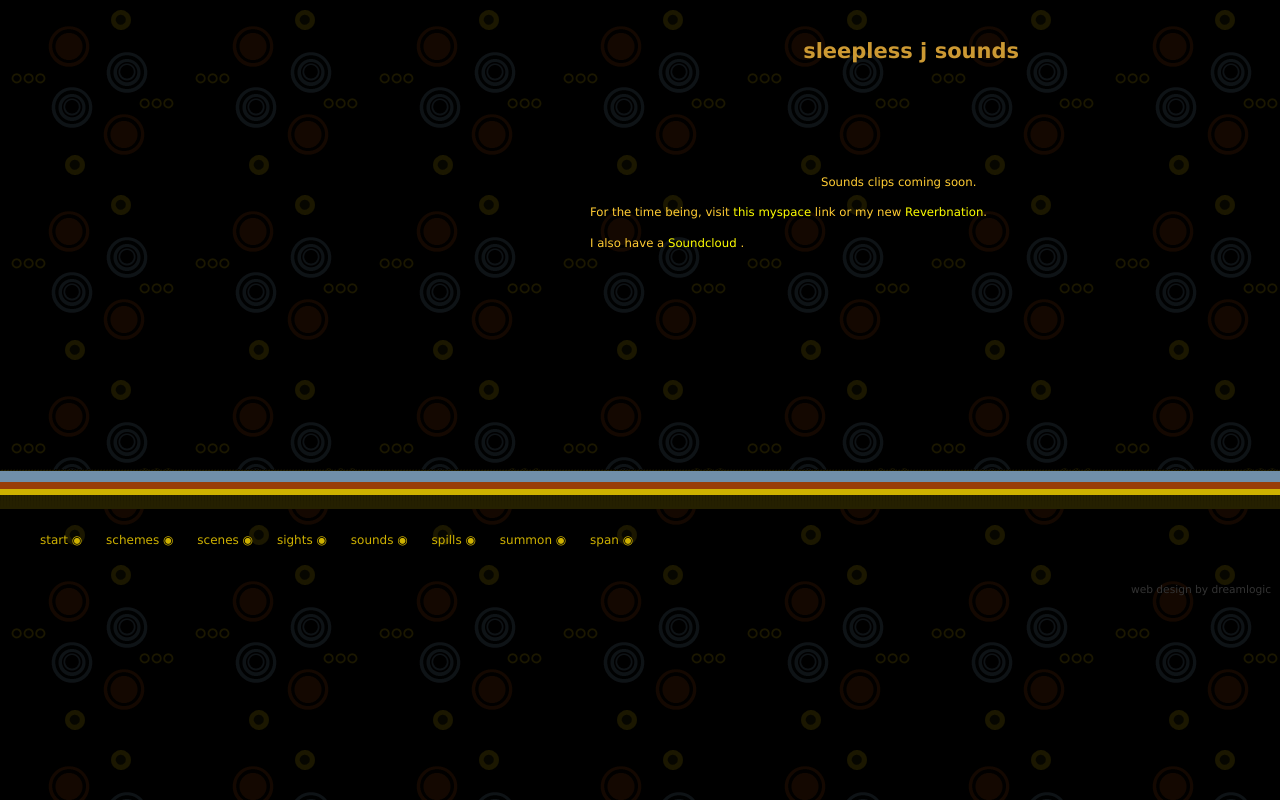
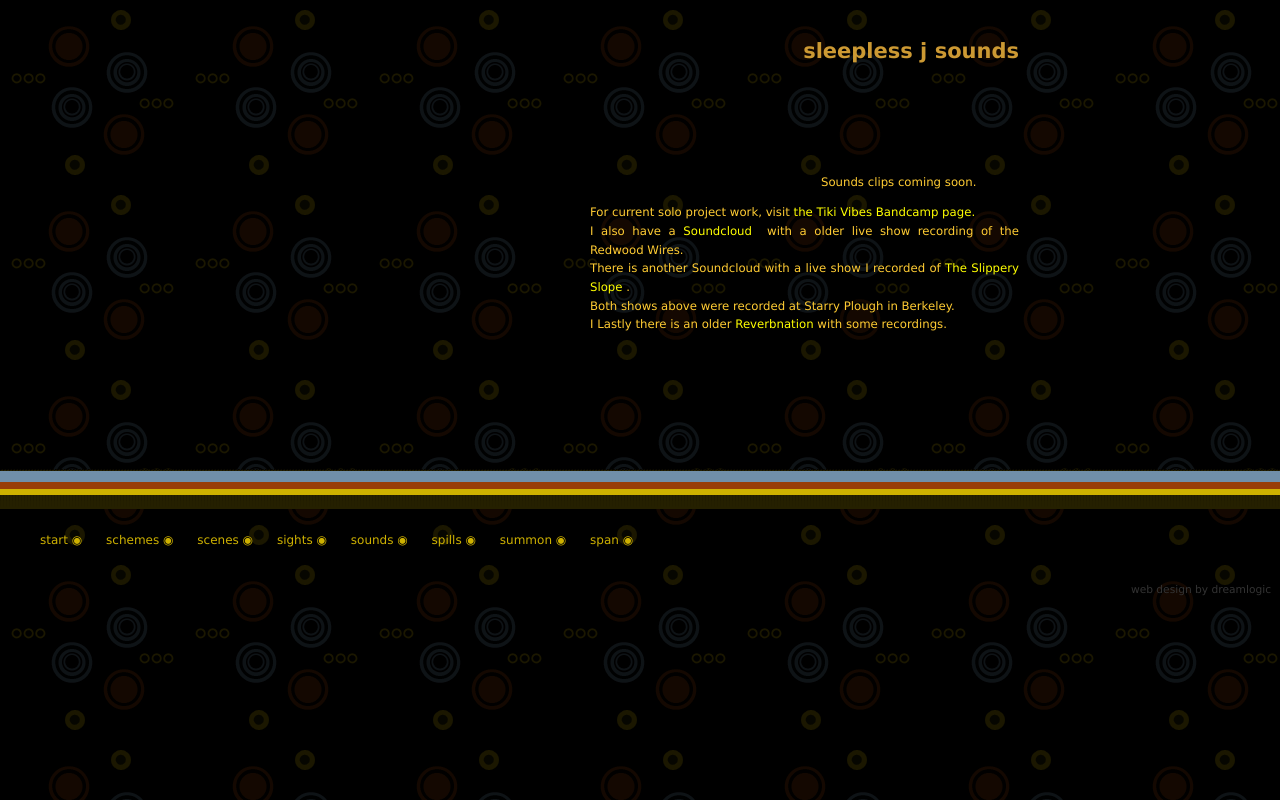
Before and after one commit to jenmir/sleeplessj.com, a plain HTML site: page sounds.html in a window 1280 px wide. Drawn offline with Linux system fonts and the light colour scheme.

Commit message:
Updates for current links

```diff
--- a/sounds.html
+++ b/sounds.html
@@ -23,8 +23,15 @@
 &nbsp; &nbsp; &nbsp; &nbsp; &nbsp; &nbsp;
 &nbsp; &nbsp; &nbsp; &nbsp; &nbsp; Sounds clips
 coming soon.&nbsp;</p>
-<p style="color: rgb(255, 204, 0);"><span style="color: rgb(255, 204, 51);">For the time being, visit <a href="http://myspace.com/sleeplezz">this myspace</a>
-link or my new <a href="http://reverbnation.com/sleeplessj">Reverbnation</a>.&nbsp;</span></p><p style="color: rgb(255, 204, 0);"><span style="color: rgb(255, 204, 51);">I also have a <a href="https://soundcloud.com/sleeplessj">Soundcloud&nbsp;</a>.</span></p>
+<p style="color: rgb(255, 204, 0);"><span style="color: rgb(255, 204, 51);">
+For current solo project work, visit <a href="https://tikivibes.bandcamp.com/">the Tiki Vibes Bandcamp page.</a> <br>
+I also have a <a href="https://soundcloud.com/sleeplessj">Soundcloud&nbsp;</a> with a older live show recording of the Redwood Wires.<br>
+There is another Soundcloud with a live show I recorded of <a href="https://soundcloud.com/theslipperyslope"> The Slippery Slope </a>. <br>
+  Both shows above were recorded at Starry Plough in Berkeley. <br>
+I Lastly there is an older <a href="http://reverbnation.com/sleeplessj">Reverbnation</a> with some recordings.&nbsp;</span></p><p style="color: rgb(255, 204, 0);"><span style="color: rgb(255, 204, 51);">
+  <br>
+
+</span></p>
 <p style="color: rgb(255, 204, 0);"><span style="color: rgb(255, 204, 51);">&nbsp; &nbsp;
 &nbsp; &nbsp; &nbsp; &nbsp; &nbsp; &nbsp;
 &nbsp; &nbsp; &nbsp; &nbsp; &nbsp; &nbsp;
```
